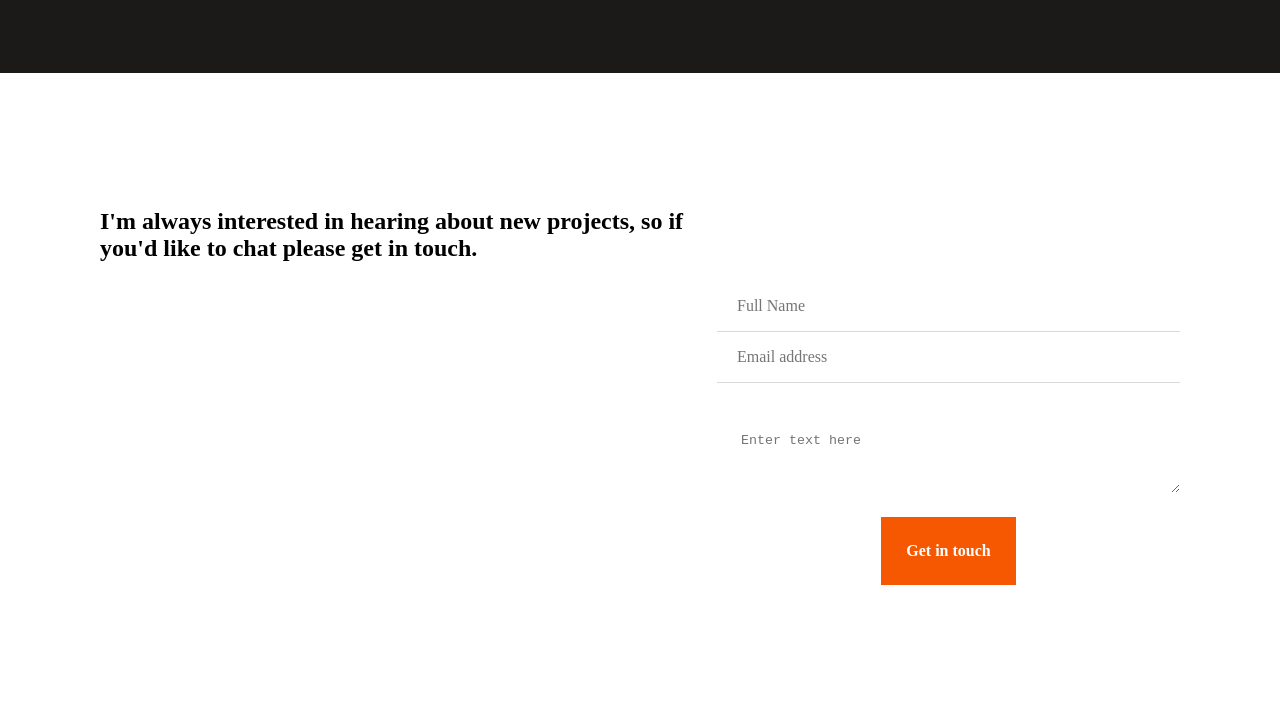
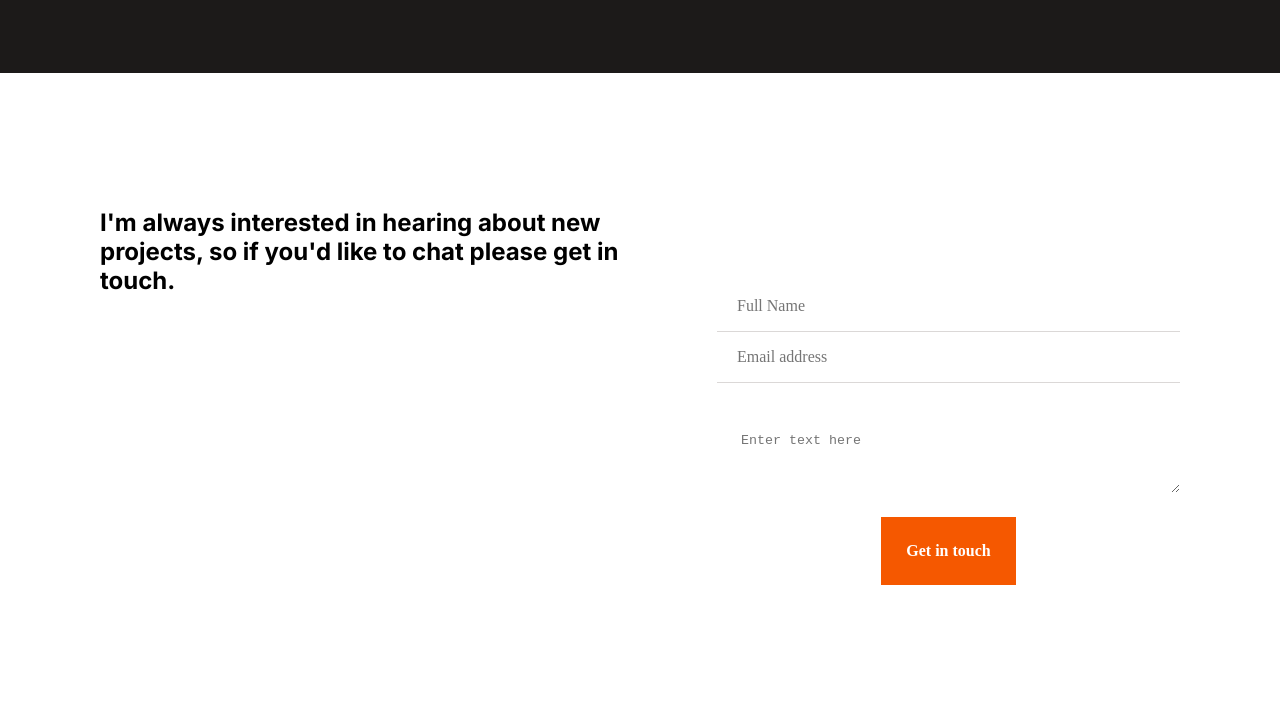
Before and after one commit to wayungi/contact-form, a website: page index.html in a window 1280 px wide. Shown: the part 6634-7362 px from the top of the page. Drawn offline with Linux system fonts and the light colour scheme.

Commit message:
UPDATE: contact form heading styles

```diff
--- a/css/main.css
+++ b/css/main.css
@@ -411,7 +411,8 @@ footer img {
     margin: 135px 100px;
   }
 
-  .contact-me p {
+  .contact-me h2 {
+    font-family: 'Inter', sans-serif;
     margin-right: 20px;
     text-align: left;
   }
```
